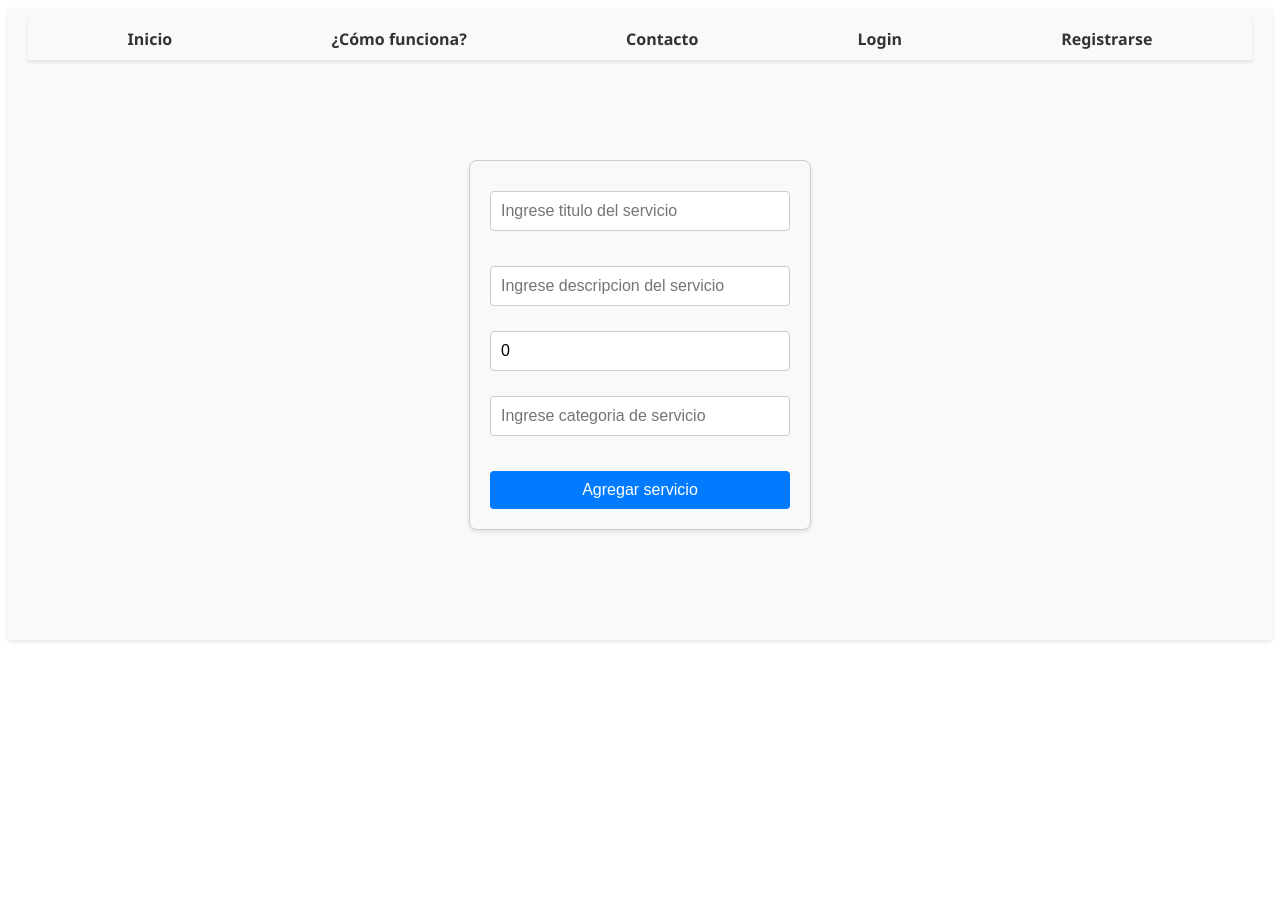
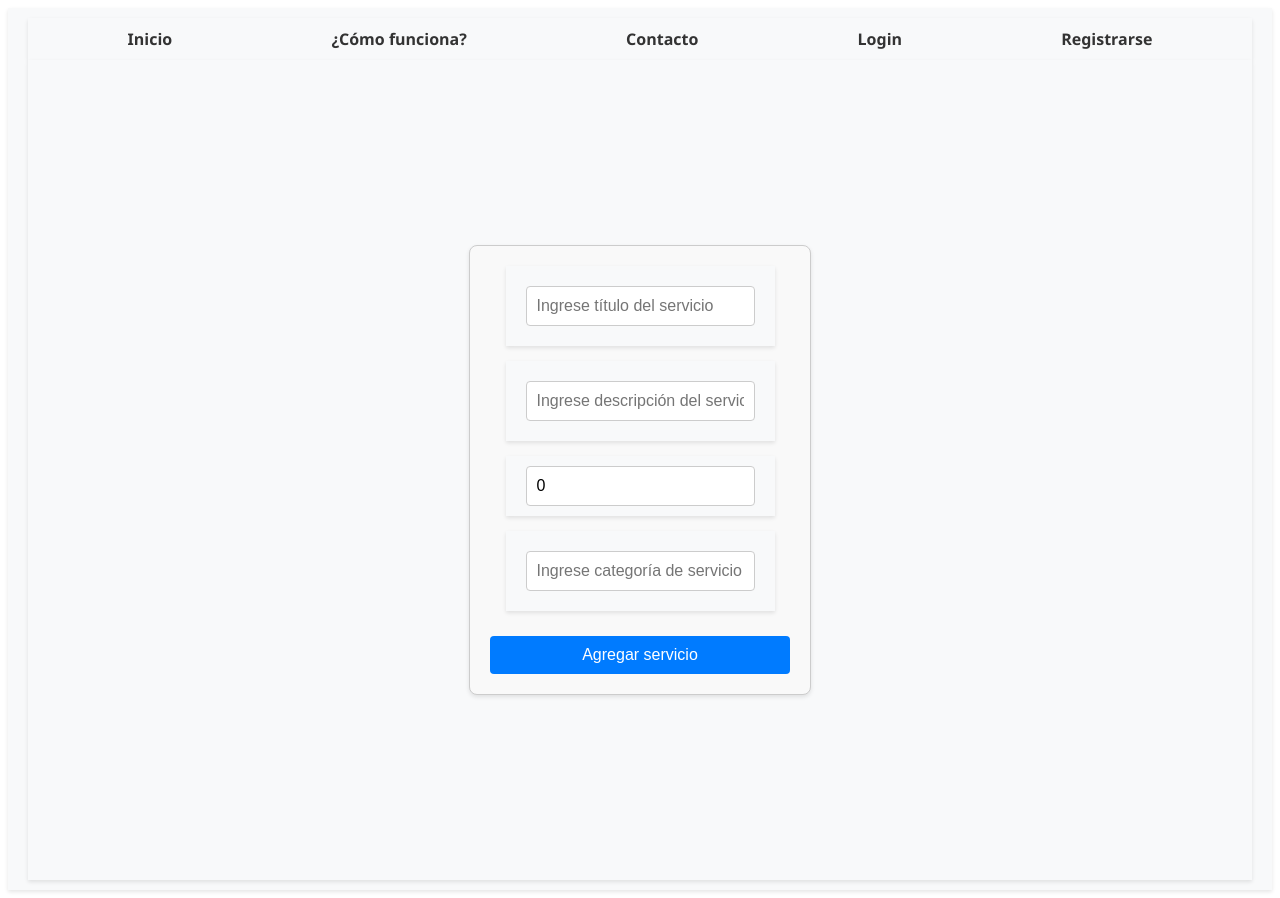
Before and after one commit to AgustinErimbaue/CarePro2-app, a React (Vite) app: page /MyService in a window 1280 px wide. Before the commit the page ends 800 px from the top, so only its background shows below. Built offline with nearby package versions, Linux system fonts and the light colour scheme.

Commit message:
se agrega validaciones en el formilario de servicio, se arregla bug

```diff
--- a/src/components/MyService/MyService.jsx
+++ b/src/components/MyService/MyService.jsx
@@ -1,9 +1,17 @@
-import React from 'react'
-import MyServiceForm from '../MyServiceForm/myServiceform'
+import React from "react";
+import MyServiceForm from "../MyServiceForm/myServiceform";
+
+
 const MyService = () => {
+
+
   return (
-  <MyServiceForm/>
-  )
-}
+    <>
+      <div className="form-container">
+        <MyServiceForm />
+      </div>
+    </>
+  );
+};
 
-export default MyService
+export default MyService;
--- a/src/components/MyServiceForm/myServiceform.jsx
+++ b/src/components/MyServiceForm/myServiceform.jsx
@@ -1,30 +1,69 @@
 import React, { useState } from "react";
+import { useNavigate } from "react-router-dom";
+import { useDispatch } from "react-redux";
+import { createService } from "../../features/provision/provisionSlice";
 
 const MyServiceForm = () => {
+  const navigate = useNavigate();
+  const dispatch = useDispatch();
+
   const initialState = { title: "", description: "", price: 0, category: "" };
+  const [data, setData] = useState(initialState);
+  const [errors, setErrors] = useState({});
 
-  const [data, setData] = useState(initialState);
   const handleInputChange = (e) => {
     setData({ ...data, [e.target.name]: e.target.value });
+  };
 
+  const clearState = () => {
+    setData(initialState);
+    setErrors({});
+  };
+
+  const validate = () => {
+    let tempErrors = {};
+    if (!data.title) tempErrors.title = "El título es obligatorio";
+    if (!data.description) tempErrors.description = "La descripción es obligatoria";
+    if (data.price <= 0) tempErrors.price = "El precio debe ser mayor que 0";
+    if (!data.category) tempErrors.category = "La categoría es obligatoria";
+
+    setErrors(tempErrors);
+    return Object.keys(tempErrors).length === 0;
+  };
+
+  const handleSubmit = (e) => {
+    e.preventDefault();
+    if (validate()) {
+      console.log(`Se creó el servicio`);
+      dispatch(createService(data));
+      clearState();
+
+    }
   };
 
   return (
     <form>
+      <div>
         <input
           type="text"
-        placeholder="Ingrese titulo del servicio"
+          placeholder="Ingrese título del servicio"
           value={data.title}
           name="title"
           onChange={handleInputChange}
         />
+        {errors.title && <span style={{ color: "red" }}>{errors.title}</span>}
+      </div>
+      <div>
         <input
           type="text"
-        placeholder="Ingrese descripcion del servicio"
+          placeholder="Ingrese descripción del servicio"
           value={data.description}
           name="description"
           onChange={handleInputChange}
         />
+        {errors.description && <span style={{ color: "red" }}>{errors.description}</span>}
+      </div>
+      <div>
         <input
           type="number"
           placeholder="Ingrese precio"
@@ -32,14 +71,21 @@ const MyServiceForm = () => {
           name="price"
           onChange={handleInputChange}
         />
+        {errors.price && <span style={{ color: "red" }}>{errors.price}</span>}
+      </div>
+      <div>
         <input
           type="text"
-        placeholder="Ingrese categoria de servicio"
+          placeholder="Ingrese categoría de servicio"
           value={data.category}
           name="category"
           onChange={handleInputChange}
         />
-      <button>Agregar servicio</button>
+        {errors.category && <span style={{ color: "red" }}>{errors.category}</span>}
+      </div>
+      <button type="submit" onClick={handleSubmit}>
+        Agregar servicio
+      </button>
     </form>
   );
 };
--- a/src/components/Registro/Registro.jsx
+++ b/src/components/Registro/Registro.jsx
@@ -1,11 +1,11 @@
 import React, { useEffect, useState } from "react";
-import "./Registro.css"; // Importa el CSS
+import "./Registro.css";
 import { useNavigate } from "react-router-dom";
 import { useDispatch } from "react-redux";
 import { register } from "../../features/auth/authSlice";
 
 const Registro = () => {
-  let navigate = useNavigate();
+  const navigate = useNavigate();
   const dispatch = useDispatch();
 
   const [data, setData] = useState({
--- a/src/features/provision/provisionService.js
+++ b/src/features/provision/provisionService.js
@@ -1,13 +1,18 @@
 import axios from "axios";
 const API_URL = "http://localhost:8080";
 
-const createService = async (service) =>{
-    const res = await axios.post(`${API_URL}/services/`, service)
-    return res.data
-}
+const createService = async (service) => {
+  const token = localStorage.getItem("token");
+  const res = await axios.post(`${API_URL}/services/`, service, {
+    headers: {
+      Authorization: token,
+    },
+  });
+  return res.data;
+};
 
 const authService = {
-    createService
+  createService,
 };
 
 export default authService;
--- a/src/features/provision/provisionSlice.js
+++ b/src/features/provision/provisionSlice.js
@@ -1,5 +1,5 @@
 import { createAsyncThunk, createSlice } from "@reduxjs/toolkit";
-import provisionService from "./provisionServiceService";
+import provisionService from "./provisionService";
 
 const initialState = {
   service: null,
```
Lines whose indentation alone changed are shown as unchanged.
